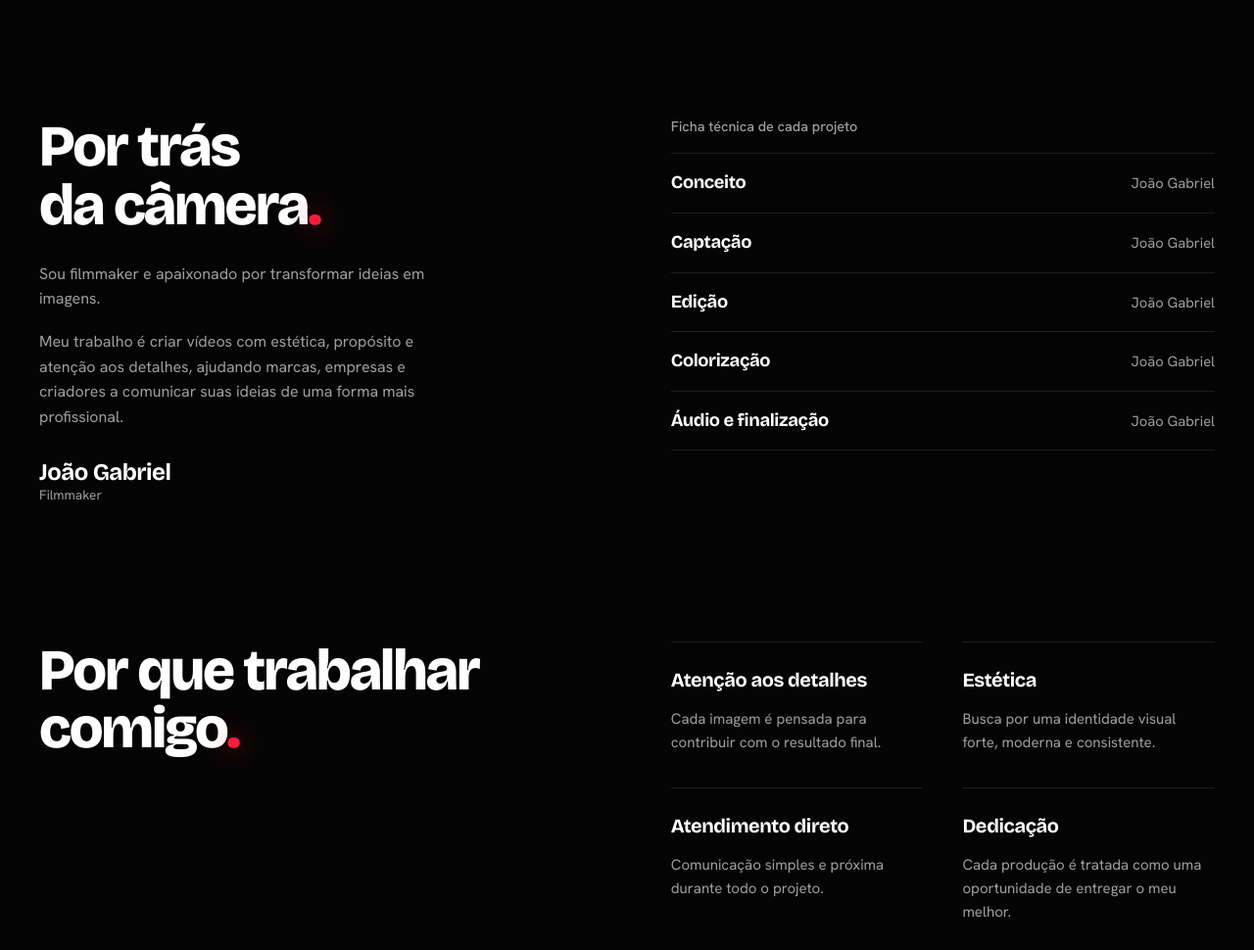
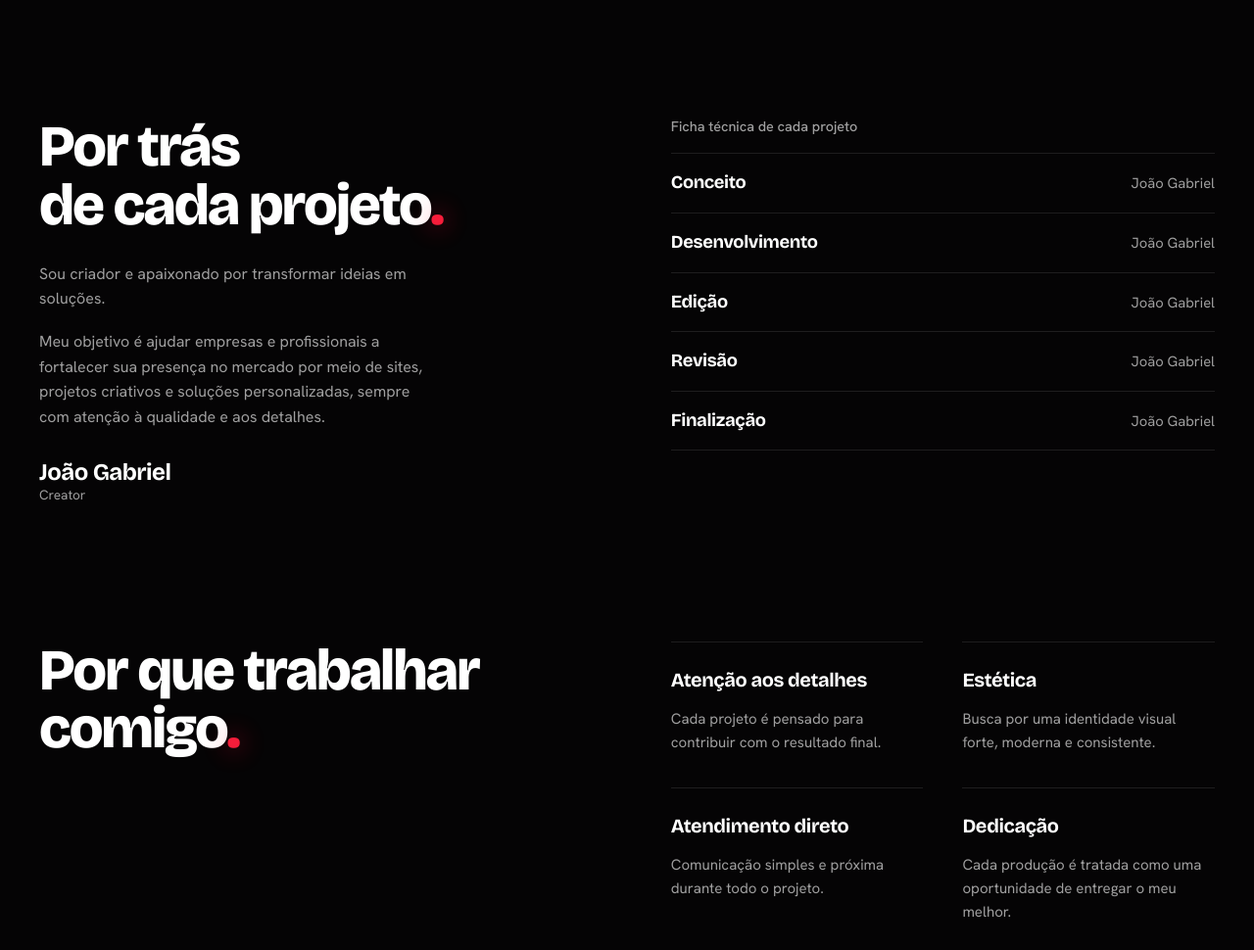
Before and after one commit to GBDevrlk00/sitegb, a plain HTML site: page index.html in a window 1280 px wide. Shown: the part 2040-3010 px from the top of the page at 98% size. Drawn offline with nearby package versions, Linux system fonts and the light colour scheme.

Commit message:
index.html

```diff
--- a/index.html
+++ b/index.html
@@ -319,19 +319,19 @@ body::before{background:rgba(5,4,5,.5);-webkit-backdrop-filter:var(--gl-blur);ba
   <section class="sec" id="sobre" data-k="home:sobre" style="padding-top:0">
     <div class="wrap two">
       <div class="rv">
-        <h2>Por trás<br>da câmera<i class="dt">.</i></h2>
-        <p>Sou filmmaker e apaixonado por transformar ideias em imagens.</p>
-        <p>Meu trabalho é criar vídeos com estética, propósito e atenção aos detalhes, ajudando marcas, empresas e criadores a comunicar suas ideias de uma forma mais profissional.</p>
-        <p class="sig">João Gabriel<small>Filmmaker</small></p>
+        <h2>Por trás<br>de cada projeto<i class="dt">.</i></h2>
+        <p>Sou criador e apaixonado por transformar ideias em soluções.</p>
+        <p>Meu objetivo é ajudar empresas e profissionais a fortalecer sua presença no mercado por meio de sites, projetos criativos e soluções personalizadas, sempre com atenção à qualidade e aos detalhes.</p>
+        <p class="sig">João Gabriel<small>Creator</small></p>
       </div>
       <div class="rv" style="--d:.12s">
         <p class="fh" style="margin-top:0">Ficha técnica de cada projeto</p>
         <dl class="fi">
           <div><dt>Conceito</dt><dd>João Gabriel</dd></div>
-          <div><dt>Captação</dt><dd>João Gabriel</dd></div>
+          <div><dt>Desenvolvimento</dt><dd>João Gabriel</dd></div>
           <div><dt>Edição</dt><dd>João Gabriel</dd></div>
-          <div><dt>Colorização</dt><dd>João Gabriel</dd></div>
-          <div><dt>Áudio e finalização</dt><dd>João Gabriel</dd></div>
+          <div><dt>Revisão</dt><dd>João Gabriel</dd></div>
+          <div><dt>Finalização</dt><dd>João Gabriel</dd></div>
         </dl>
       </div>
     </div>
@@ -341,7 +341,7 @@ body::before{background:rgba(5,4,5,.5);-webkit-backdrop-filter:var(--gl-blur);ba
     <div class="wrap two">
       <h2 class="sticky rv">Por que trabalhar comigo<i class="dt">.</i></h2>
       <div class="why">
-        <div class="rv"><h3>Atenção aos detalhes</h3><p>Cada imagem é pensada para contribuir com o resultado final.</p></div>
+        <div class="rv"><h3>Atenção aos detalhes</h3><p>Cada projeto é pensado para contribuir com o resultado final.</p></div>
         <div class="rv" style="--d:.08s"><h3>Estética</h3><p>Busca por uma identidade visual forte, moderna e consistente.</p></div>
         <div class="rv"><h3>Atendimento direto</h3><p>Comunicação simples e próxima durante todo o projeto.</p></div>
         <div class="rv" style="--d:.08s"><h3>Dedicação</h3><p>Cada produção é tratada como uma oportunidade de entregar o meu melhor.</p></div>
```
